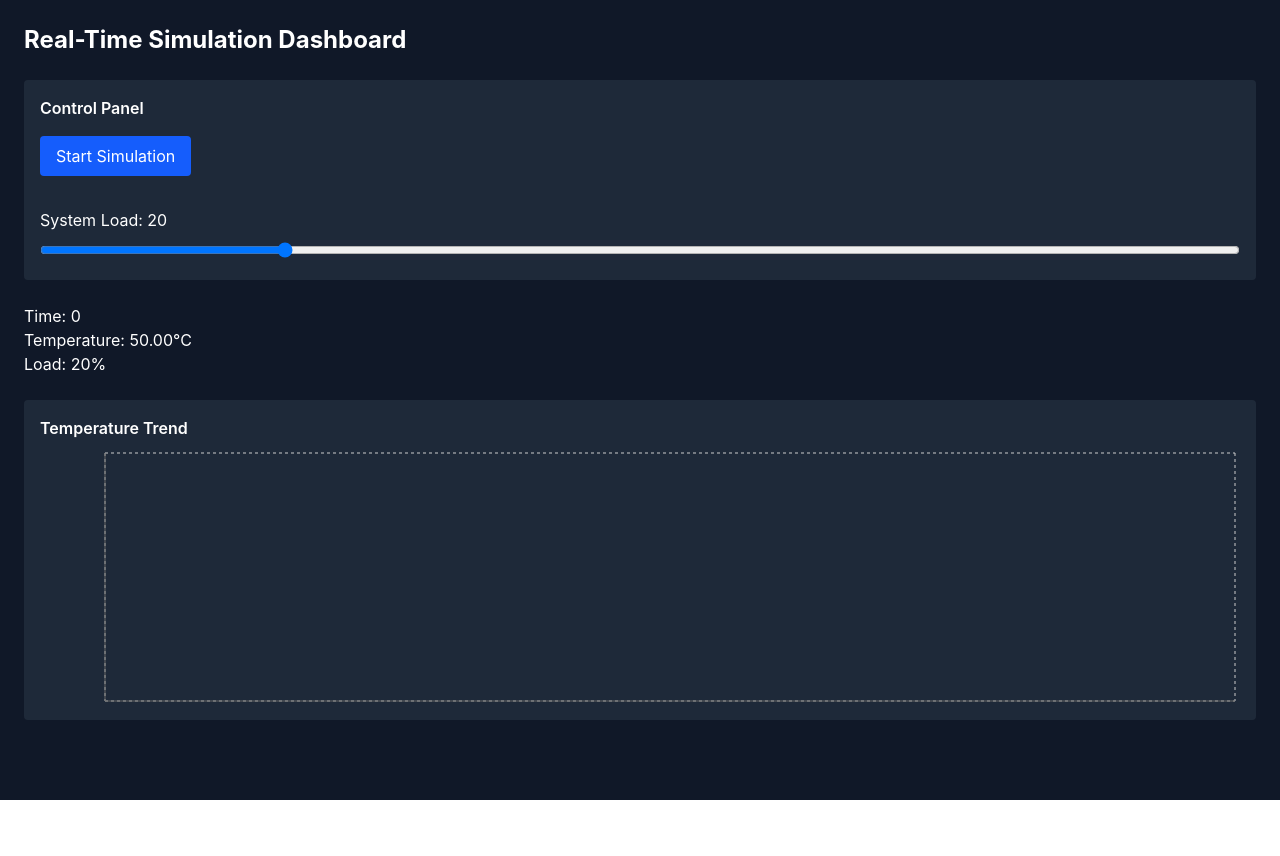
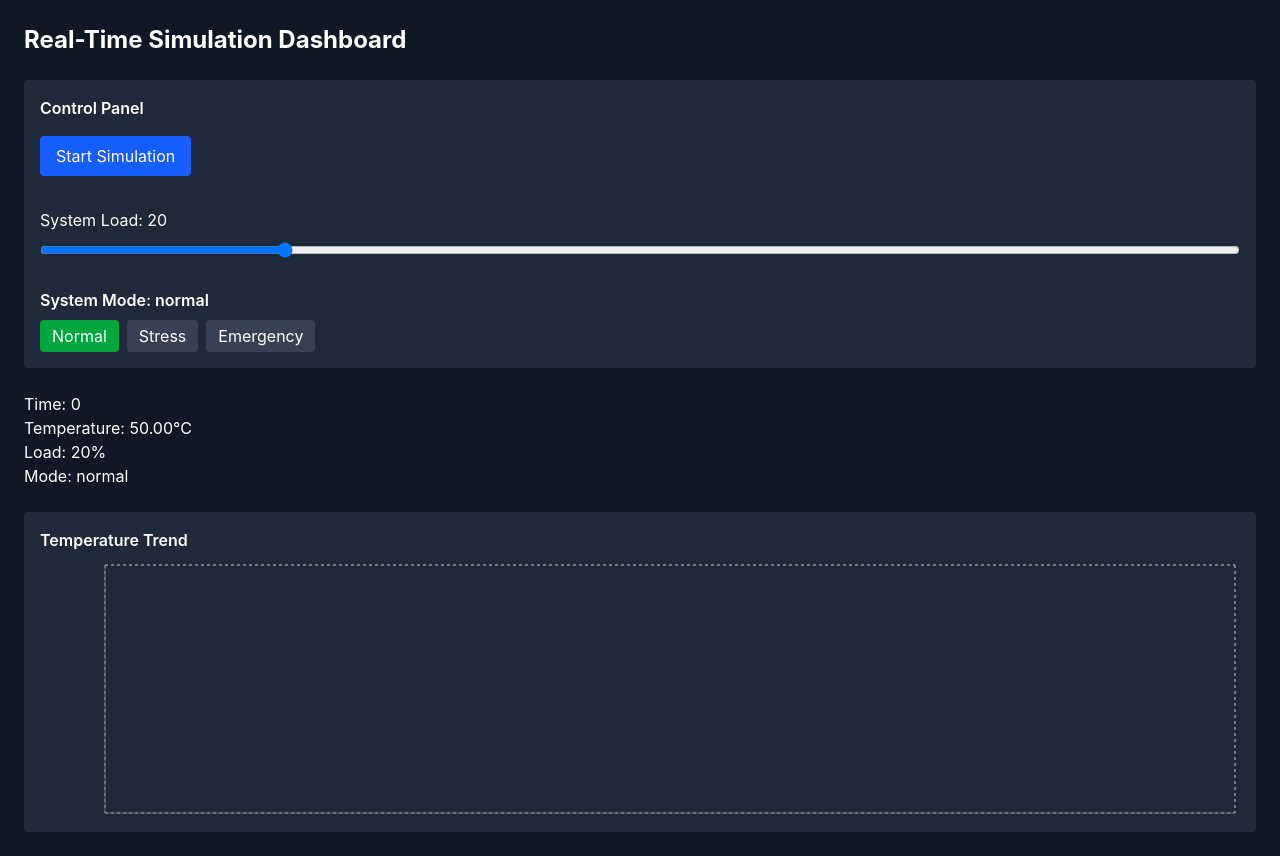
Before and after one commit to johnnyflores/real-time-control-panel-app, a React (Vite) app: page / in a window 1280 px wide. Before the commit the page ends 800 px from the top, so only its background shows below. Built offline with nearby package versions, Linux system fonts and the light colour scheme.

Commit message:
Add system mode

```diff
--- a/src/App.tsx
+++ b/src/App.tsx
@@ -23,6 +23,13 @@ function App() {
     setState((prev) => ({
       ...prev,
       load: value,
+    }));
+  };
+
+  const handleModeChange = (mode: "normal" | "stress" | "emergency") => {
+    setState((prev) => ({
+      ...prev,
+      mode,
     }));
   };
 
@@ -64,12 +71,48 @@ function App() {
               className="w-full"
             />
           </div>
+
+          <div className="mt-6">
+            <label className="block mb-2 font-semibold">
+              System Mode: {state.mode}
+            </label>
+
+            <div className="flex gap-2">
+              <button
+                onClick={() => handleModeChange("normal")}
+                className={`px-3 py-1 rounded ${
+                  state.mode === "normal" ? "bg-green-600" : "bg-gray-700"
+                }`}
+              >
+                Normal
+              </button>
+
+              <button
+                onClick={() => handleModeChange("stress")}
+                className={`px-3 py-1 rounded ${
+                  state.mode === "stress" ? "bg-yellow-600" : "bg-gray-700"
+                }`}
+              >
+                Stress
+              </button>
+
+              <button
+                onClick={() => handleModeChange("emergency")}
+                className={`px-3 py-1 rounded ${
+                  state.mode === "emergency" ? "bg-red-600" : "bg-gray-700"
+                }`}
+              >
+                Emergency
+              </button>
+            </div>
+          </div>
         </div>
 
         <div className="mb-6">
           <p>Time: {state.time}</p>
           <p>Temperature: {state.temperature.toFixed(2)}°C</p>
           <p>Load: {state.load}%</p>
+          <p>Mode: {state.mode}</p>
         </div>
 
         <div className="h-80 bg-gray-800 p-4 rounded">
--- a/src/simulation/engine.ts
+++ b/src/simulation/engine.ts
@@ -1,7 +1,9 @@
+export type SystemMode = "normal" | "stress" | "emergency";
 export type SystemState = {
   time: number;
   temperature: number;
   load: number;
+  mode: SystemMode;
   history: { time: number; temperature: number }[];
 };
 
@@ -9,21 +11,35 @@ export const initialState: SystemState = {
   time: 0,
   temperature: 50,
   load: 20,
+  mode: "normal",
   history: [],
 };
 
 export function updateSystem(state: SystemState): SystemState {
-  const loadEffect = state.load * 0.25;
+  let heatFactor = 0.25;
 
-  const newTemp = state.temperature + loadEffect - 0.4;
+  switch (state.mode) {
+    case "normal":
+      heatFactor = 0.25;
+      break;
+    case "stress":
+      heatFactor = 0.6;
+      break;
+    case "emergency":
+      heatFactor = 1.2;
+      break;
+  }
+
+  const cooling = 0.4;
+
+  const newTemp = state.temperature + state.load * heatFactor - cooling;
 
   return {
     ...state,
     time: state.time + 1,
     temperature: newTemp,
-    load: state.load,
     history: [
-      ...state.history.slice(-20),
+      ...state.history.slice(-30),
       {
         time: state.time,
         temperature: newTemp,
```
